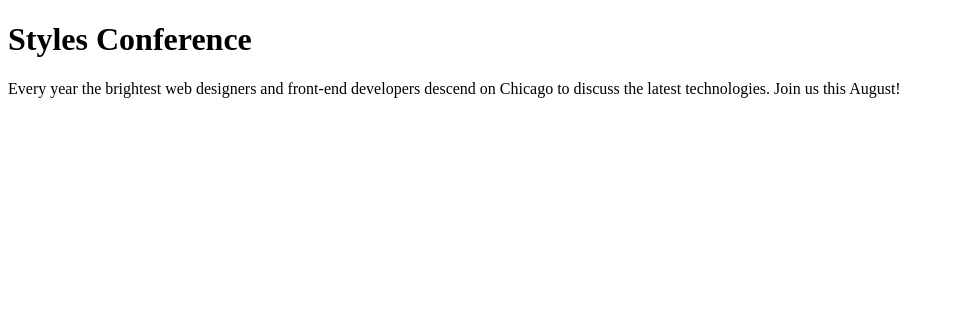
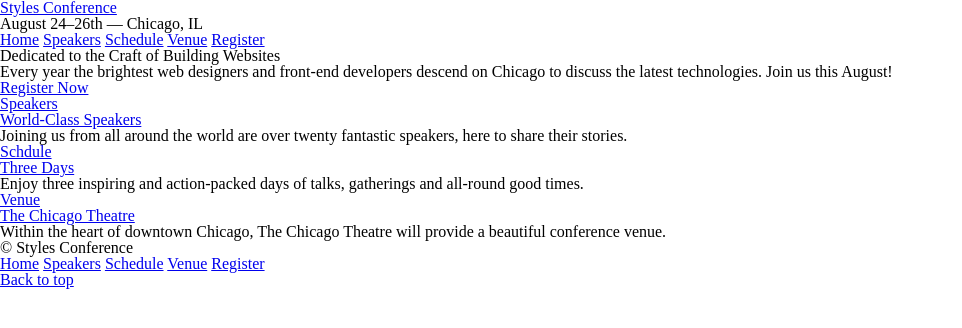
Before and after one commit to J-sabharwal/LHL, a plain HTML site: page styles-conference/index.html in a window 1280 px wide. Shown: the whole page, without its empty margins (0-962 px from the left). Drawn offline with Linux system fonts and the light colour scheme.

Commit message:
HTML & CSS workshop

```diff
--- /dev/null
+++ b/styles-conference/assets/stylesheets/main.css
@@ -0,0 +1,128 @@
+/* http://meyerweb.com/eric/tools/css/reset/ 2. v2.0 | 20110126
+  License: none (public domain)
+*/
+
+html,
+body,
+div,
+span,
+applet,
+object,
+iframe,
+h1,
+h2,
+h3,
+h4,
+h5,
+h6,
+p,
+blockquote,
+pre,
+a,
+abbr,
+acronym,
+address,
+big,
+cite,
+code,
+del,
+dfn,
+em,
+img,
+ins,
+kbd,
+q,
+s,
+samp,
+small,
+strike,
+strong,
+sub,
+sup,
+tt,
+var,
+b,
+u,
+i,
+center,
+dl,
+dt,
+dd,
+ol,
+ul,
+li,
+fieldset,
+form,
+label,
+legend,
+table,
+caption,
+tbody,
+tfoot,
+thead,
+tr,
+th,
+td,
+article,
+aside,
+canvas,
+details,
+embed,
+figure,
+figcaption,
+footer,
+header,
+hgroup,
+menu,
+nav,
+output,
+ruby,
+section,
+summary,
+time,
+mark,
+audio,
+video {
+  margin: 0;
+  padding: 0;
+  border: 0;
+  font-size: 100%;
+  font: inherit;
+  vertical-align: baseline;
+}
+/* HTML5 display-role reset for older browsers */
+article,
+aside,
+details,
+figcaption,
+figure,
+footer,
+header,
+hgroup,
+menu,
+nav,
+section {
+  display: block;
+}
+body {
+  line-height: 1;
+}
+ol,
+ul {
+  list-style: none;
+}
+blockquote,
+q {
+  quotes: none;
+}
+blockquote:before,
+blockquote:after,
+q:before,
+q:after {
+  content: "";
+  content: none;
+}
+table {
+  border-collapse: collapse;
+  border-spacing: 0;
+}
--- a/styles-conference/index.html
+++ b/styles-conference/index.html
@@ -1,14 +1,77 @@
 <!DOCTYPE html>
 <html lang="en">
-  <head>
-    <meta charset="UTF-8" />
-    <title>Style Conference</title>
-  </head>
-  <body>
-    <h1>Styles Conference</h1>
+
+<head>
+  <meta charset="UTF-8" />
+  <title>Style Conference</title>
+  <link rel="stylesheet" type="text/css" href="assets/stylesheets/main.css" />
+</head>
+
+<body id="top">
+  <header>
+    <h1>
+      <a href="index.html">Styles Conference</a>
+    </h1>
+    <h3>August 24&ndash;26th &mdash; Chicago, IL</h3>
+    <nav>
+      <a href="index.html">Home</a>
+      <a href="speakers.html">Speakers</a>
+      <a href="schedule.html">Schedule</a>
+      <a href="venue.html">Venue</a>
+      <a href="register.html">Register</a>
+    </nav>
+  </header>
+  <section>
+    <h2>Dedicated to the Craft of Building Websites</h2>
     <p>
-      Every year the brightest web designers and front-end developers descend on
-      Chicago to discuss the latest technologies. Join us this August!
+      Every year the brightest web designers and front-end developers descend
+      on Chicago to discuss the latest technologies. Join us this August!
     </p>
-  </body>
+    <a href="register.html">Register Now</a>
+  </section>
+  <section>
+    <section>
+      <a href="speakers.html">
+        <h5>Speakers</h5>
+        <h3>World-Class Speakers</h3>
+      </a>
+      <p>
+        Joining us from all around the world are over twenty fantastic
+        speakers, here to share their stories.
+      </p>
+    </section>
+    <section>
+      <a href="schedule.html">
+        <h5>Schdule</h5>
+        <h3>Three Days</h3>
+      </a>
+      <p>
+        Enjoy three inspiring and action-packed days of talks, gatherings and
+        all-round good times.
+      </p>
+    </section>
+    <section>
+      <a href="venue.html">
+        <h5>Venue</h5>
+        <h3>The Chicago Theatre</h3>
+      </a>
+      <p>
+        Within the heart of downtown Chicago, The Chicago Theatre will provide
+        a beautiful conference venue.
+      </p>
+    </section>
+  </section>
+  <footer>
+    <small>&copy; Styles Conference</small>
+    <nav>
+      <a href="index.html">Home</a>
+      <a href="speakers.html">Speakers</a>
+      <a href="schedule.html">Schedule</a>
+      <a href="venue.html">Venue</a>
+      <a href="register.html">Register</a>
+    </nav>
+  </footer>
+  <a href="#top">Back to top</a>
+</body>
+
 </html>
```
Also changed, not shown: styles-conference/register.html (added, +44 -0 lines), styles-conference/schedule.html (added, +51 -0 lines), styles-conference/speakers.html (added, +51 -0 lines), styles-conference/venue.html (added, +51 -0 lines), styles-conference/style.css (added), 2 other files.
